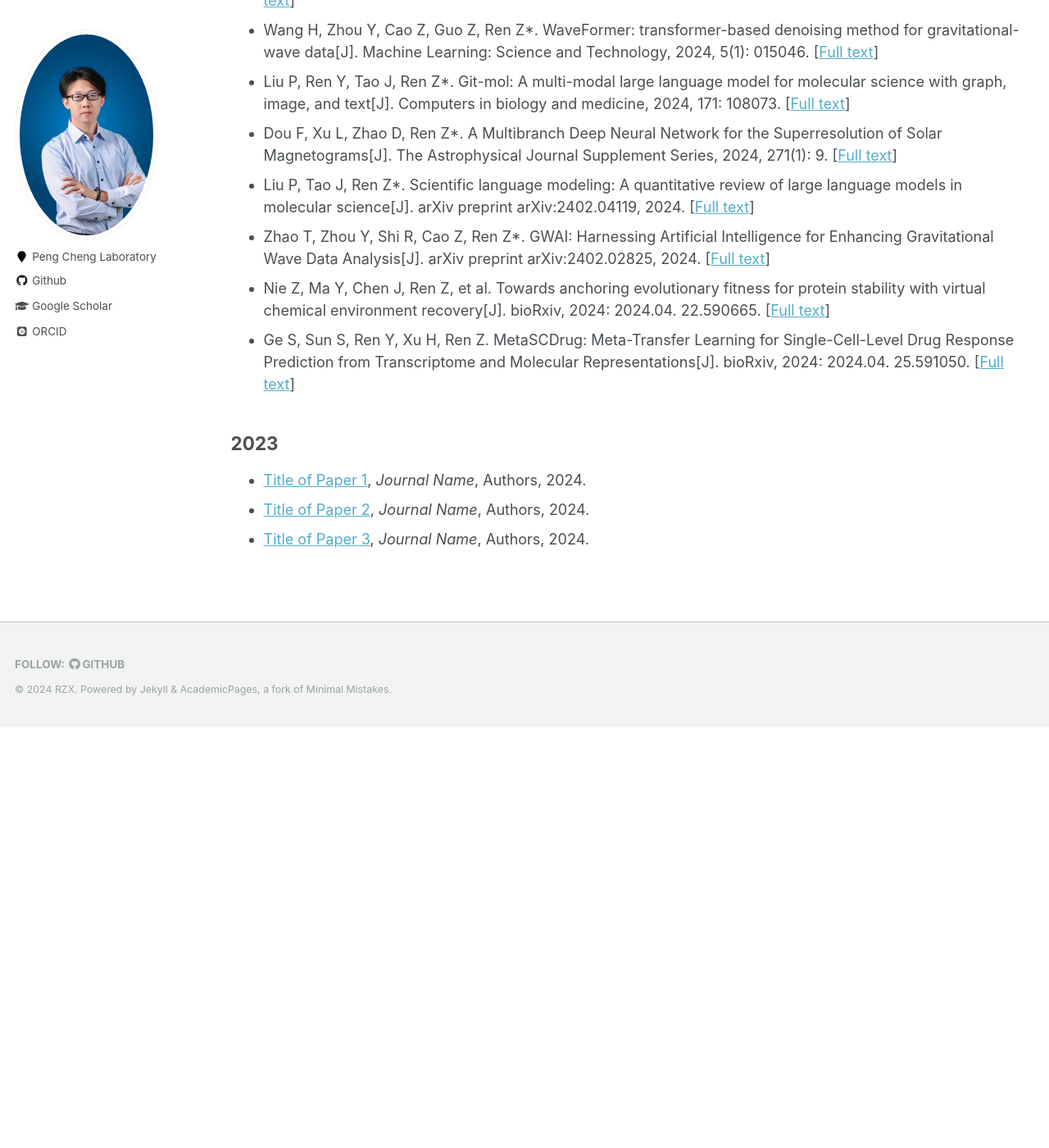
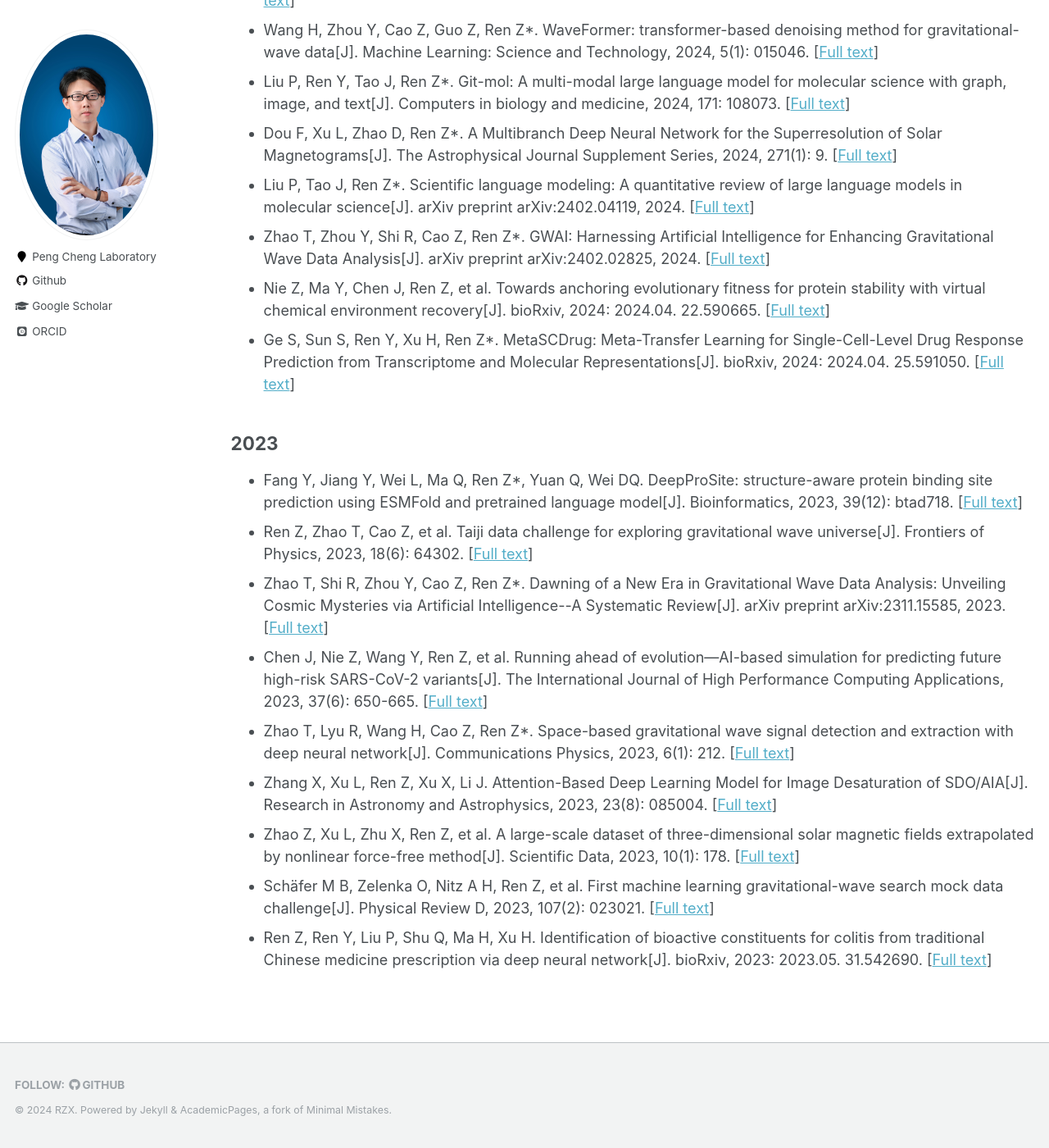
Before and after one commit to zhixiang-ren/zhixiang-ren.github.io, a Jekyll site: the page built from _pages/Publication.html, in a window 1280 px wide and 1400 px high, scrolled down 944 px. Shown: the whole window at 82% size. Built offline with Jekyll 4.4.1, drawn with Linux system fonts in a browser that asks for light colours; some web fonts are replaced; before the commit the page ends 1831 px from its top, so only the background shows below that.

Commit message:
Update Publication.html

```diff
--- a/_pages/Publication.html
+++ b/_pages/Publication.html
@@ -26,13 +26,19 @@ author_profile: true
     <li>Liu P, Tao J, Ren Z*. Scientific language modeling: A quantitative review of large language models in molecular science[J]. arXiv preprint arXiv:2402.04119, 2024. [<a href="https://arxiv.org/abs/2402.04119" target="_blank">Full text</a>]</li>
     <li>Zhao T, Zhou Y, Shi R, Cao Z, Ren Z*. GWAI: Harnessing Artificial Intelligence for Enhancing Gravitational Wave Data Analysis[J]. arXiv preprint arXiv:2402.02825, 2024. [<a href="https://arxiv.org/abs/2402.02825" target="_blank">Full text</a>]</li>
     <li>Nie Z, Ma Y, Chen J, Ren Z, et al. Towards anchoring evolutionary fitness for protein stability with virtual chemical environment recovery[J]. bioRxiv, 2024: 2024.04. 22.590665. [<a href="https://www.biorxiv.org/content/10.1101/2024.04.22.590665.abstract" target="_blank">Full text</a>]</li>
-    <li>Ge S, Sun S, Ren Y, Xu H, Ren Z. MetaSCDrug: Meta-Transfer Learning for Single-Cell-Level Drug Response Prediction from Transcriptome and Molecular Representations[J]. bioRxiv, 2024: 2024.04. 25.591050. [<a href="https://www.biorxiv.org/content/10.1101/2024.04.25.591050.abstract" target="_blank">Full text</a>]</li>
+    <li>Ge S, Sun S, Ren Y, Xu H, Ren Z*. MetaSCDrug: Meta-Transfer Learning for Single-Cell-Level Drug Response Prediction from Transcriptome and Molecular Representations[J]. bioRxiv, 2024: 2024.04. 25.591050. [<a href="https://www.biorxiv.org/content/10.1101/2024.04.25.591050.abstract" target="_blank">Full text</a>]</li>
 </ul>
 
 <!-- 2023 年的论文 -->
 <h2>2023</h2>
 <ul>
-    <li><a href="https://example.com/paper1" target="_blank">Title of Paper 1</a>, <i>Journal Name</i>, Authors, 2024.</li>
-    <li><a href="https://example.com/paper2" target="_blank">Title of Paper 2</a>, <i>Journal Name</i>, Authors, 2024.</li>
-    <li><a href="https://example.com/paper3" target="_blank">Title of Paper 3</a>, <i>Journal Name</i>, Authors, 2024.</li>
+    <li>Fang Y, Jiang Y, Wei L, Ma Q, Ren Z*, Yuan Q, Wei DQ. DeepProSite: structure-aware protein binding site prediction using ESMFold and pretrained language model[J]. Bioinformatics, 2023, 39(12): btad718. [<a href="https://academic.oup.com/bioinformatics/article-abstract/39/12/btad718/7453375" target="_blank">Full text</a>]</li>
+    <li>Ren Z, Zhao T, Cao Z, et al. Taiji data challenge for exploring gravitational wave universe[J]. Frontiers of Physics, 2023, 18(6): 64302. [<a href="https://link.springer.com/article/10.1007/s11467-023-1318-y" target="_blank">Full text</a>]</li>
+    <li>Zhao T, Shi R, Zhou Y, Cao Z, Ren Z*. Dawning of a New Era in Gravitational Wave Data Analysis: Unveiling Cosmic Mysteries via Artificial Intelligence--A Systematic Review[J]. arXiv preprint arXiv:2311.15585, 2023. [<a href="https://arxiv.org/abs/2311.15585" target="_blank">Full text</a>]</li>
+    <li>Chen J, Nie Z, Wang Y, Ren Z, et al. Running ahead of evolution—AI-based simulation for predicting future high-risk SARS-CoV-2 variants[J]. The International Journal of High Performance Computing Applications, 2023, 37(6): 650-665. [<a href="https://journals.sagepub.com/doi/abs/10.1177/10943420231188077" target="_blank">Full text</a>]</li>
+    <li>Zhao T, Lyu R, Wang H, Cao Z, Ren Z*. Space-based gravitational wave signal detection and extraction with deep neural network[J]. Communications Physics, 2023, 6(1): 212. [<a href="https://www.nature.com/articles/s42005-023-01334-6" target="_blank">Full text</a>]</li>
+    <li>Zhang X, Xu L, Ren Z, Xu X, Li J. Attention-Based Deep Learning Model for Image Desaturation of SDO/AIA[J]. Research in Astronomy and Astrophysics, 2023, 23(8): 085004. [<a href="https://iopscience.iop.org/article/10.1088/1674-4527/acd595/meta" target="_blank">Full text</a>]</li>
+    <li>Zhao Z, Xu L, Zhu X, Ren Z, et al. A large-scale dataset of three-dimensional solar magnetic fields extrapolated by nonlinear force-free method[J]. Scientific Data, 2023, 10(1): 178. [<a href="https://www.nature.com/articles/s41597-023-02091-5" target="_blank">Full text</a>]</li>
+    <li>Schäfer M B, Zelenka O, Nitz A H, Ren Z, et al. First machine learning gravitational-wave search mock data challenge[J]. Physical Review D, 2023, 107(2): 023021. [<a href="https://journals.aps.org/prd/abstract/10.1103/PhysRevD.107.023021" target="_blank">Full text</a>]</li>
+    <li>Ren Z, Ren Y, Liu P, Shu Q, Ma H, Xu H. Identification of bioactive constituents for colitis from traditional Chinese medicine prescription via deep neural network[J]. bioRxiv, 2023: 2023.05. 31.542690. [<a href="https://www.biorxiv.org/content/10.1101/2023.05.31.542690.abstract" target="_blank">Full text</a>]</li>
 </ul>
```
